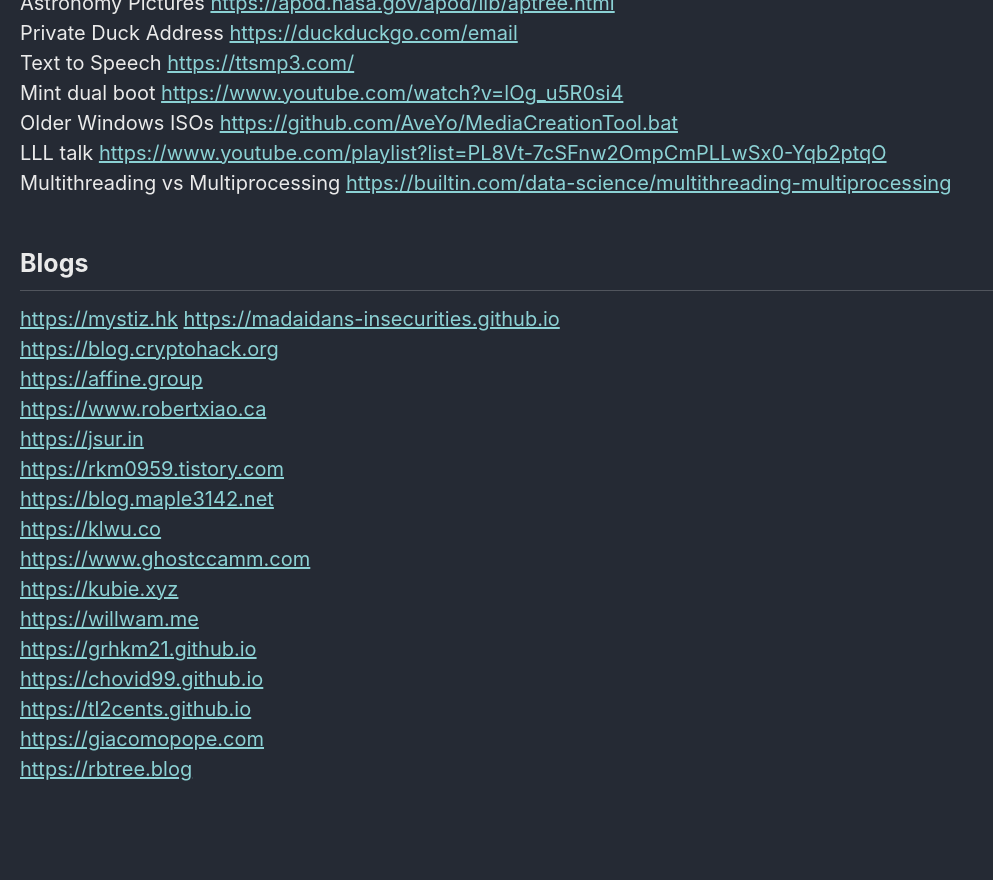
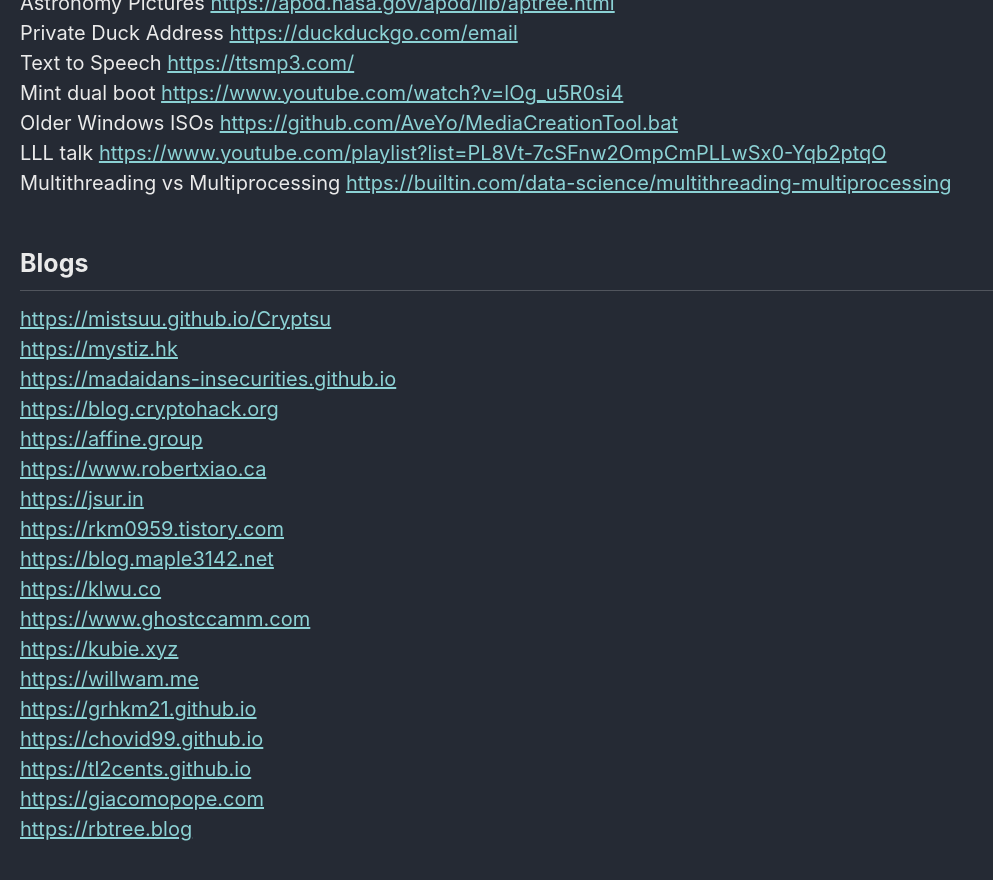
Before and after one commit to Connor-McCartney/Connor-McCartney.github.io, a Jekyll site: the page built from _pages/misc/resources.md, in a window 1280 px wide and 900 px high, scrolled down 1936 px. Shown: the top 880 px of the window, without its empty margins (0-993 px from the left). Built offline with Jekyll 4.4.1, drawn with Linux system fonts in a browser that asks for light colours; cached includes are drawn as plain includes; before the commit the page ends 2776 px from its top, so only the background shows below that.

Commit message:
Update resources.md

```diff
--- a/_pages/misc/resources.md
+++ b/_pages/misc/resources.md
@@ -68,7 +68,8 @@ Multithreading vs Multiprocessing <https://builtin.com/data-science/multithreadi
 
 ## Blogs
 
-<https://mystiz.hk>
+<https://mistsuu.github.io/Cryptsu> <br>
+<https://mystiz.hk> <br>
 <https://madaidans-insecurities.github.io> <br>
 <https://blog.cryptohack.org> <br>
 <https://affine.group> <br>
```
